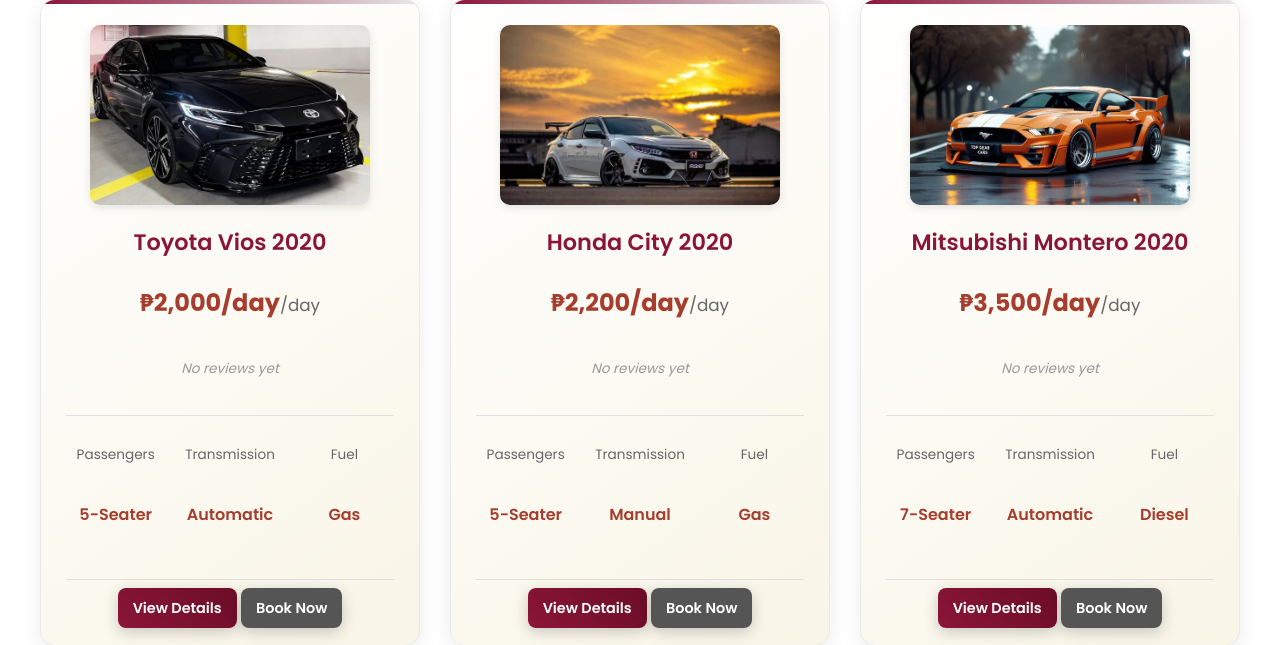
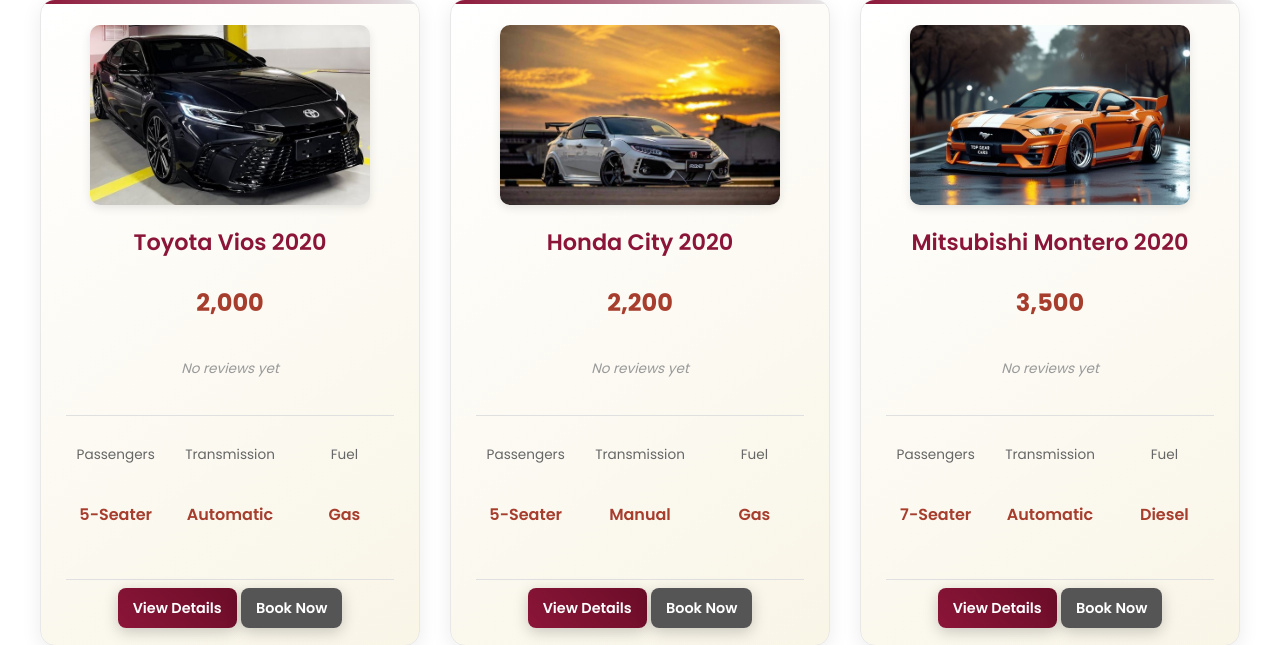
Before and after one commit to Matthew1806/car-rental-system, a Flask app: page /cars in a window 1280 px wide. Shown: the part 313-958 px from the top of the page. Run offline with Flask 3, Linux system fonts and the light colour scheme.

Commit message:
Update price format: remove currency symbol and /day suffix from display

```diff
--- a/rent_a_car/app.py
+++ b/rent_a_car/app.py
@@ -900,7 +900,7 @@ if __name__ == '__main__':
             sample_cars = [
                 Car(
                     name="Toyota Vios 2020",
-                    price="₱2,000/day",
+                    price="2,000",
                     specs="Automatic, 5 Seater",
                     image="images/cars/vios.png",
                     transmission="Automatic",
@@ -912,7 +912,7 @@ if __name__ == '__main__':
                 ),
                 Car(
                     name="Honda City 2020",
-                    price="₱2,200/day",
+                    price="2,200",
                     specs="Manual, 5 Seater",
                     image="images/cars/city.jpg",
                     transmission="Manual",
@@ -924,7 +924,7 @@ if __name__ == '__main__':
                 ),
                 Car(
                     name="Mitsubishi Montero 2020",
-                    price="₱3,500/day",
+                    price="3,500",
                     specs="Automatic, 7 Seater",
                     image="images/cars/montero.jpg",
                     transmission="Automatic",
--- a/rent_a_car/templates/admin_cars.html
+++ b/rent_a_car/templates/admin_cars.html
@@ -24,7 +24,7 @@
             <tr>
                 <td data-label="ID">{{ car.id }}</td>
                 <td data-label="Name">{{ car.name }}</td>
-                <td data-label="Price">₱{{ car.price }}</td>
+                <td data-label="Price">{{ car.price }}</td>
                 <td data-label="Transmission">{{ car.transmission }}</td>
                 <td data-label="Fuel">{{ car.fuel }}</td>
                 <td data-label="Actions">
--- a/rent_a_car/templates/cars.html
+++ b/rent_a_car/templates/cars.html
@@ -23,7 +23,7 @@
             <h3>{{ car.name }}</h3>
 
             <!-- Price -->
-            <p style="font-size: 1.5em; font-weight: 700; color: #a63d2d; margin-bottom: 15px;">{{ car.price }}<span style="font-size: 0.7em; color: #666; font-weight: normal;">/day</span></p>
+            <p style="font-size: 1.5em; font-weight: 700; color: #a63d2d; margin-bottom: 15px;">{{ car.price }}<span style="font-size: 0.7em; color: #666; font-weight: normal;"></span></p>
 
             <!-- Rating -->
             <div class="car-rating">
```
